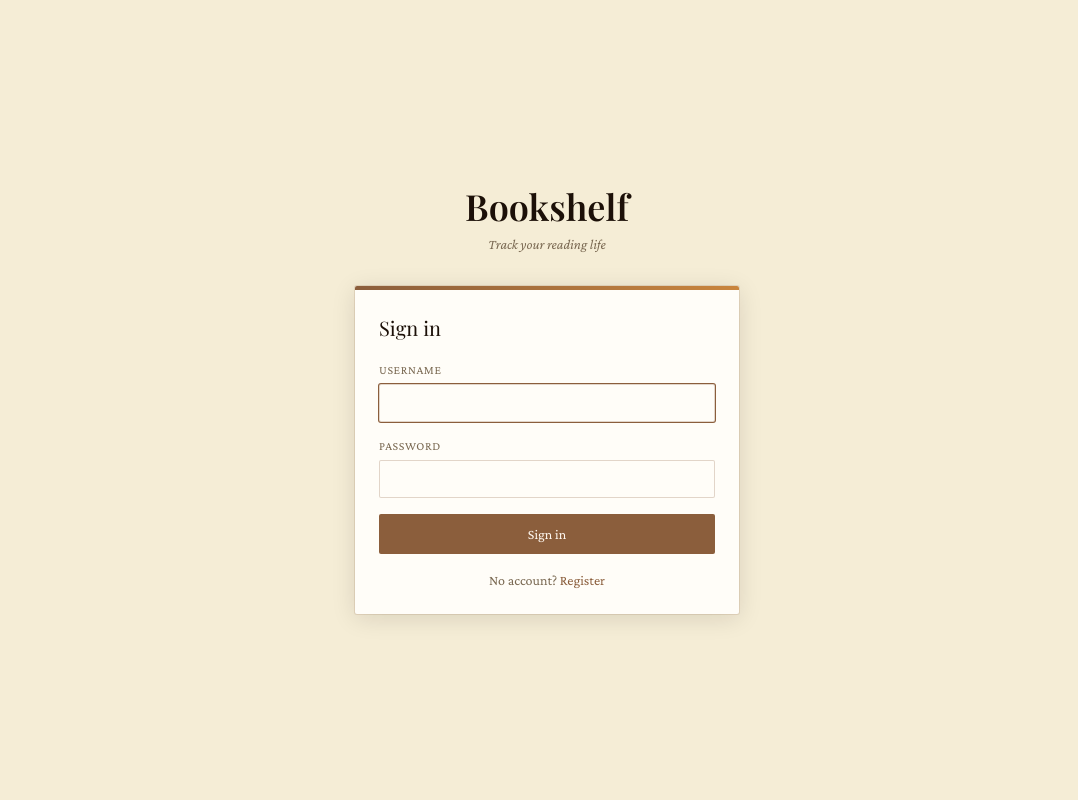
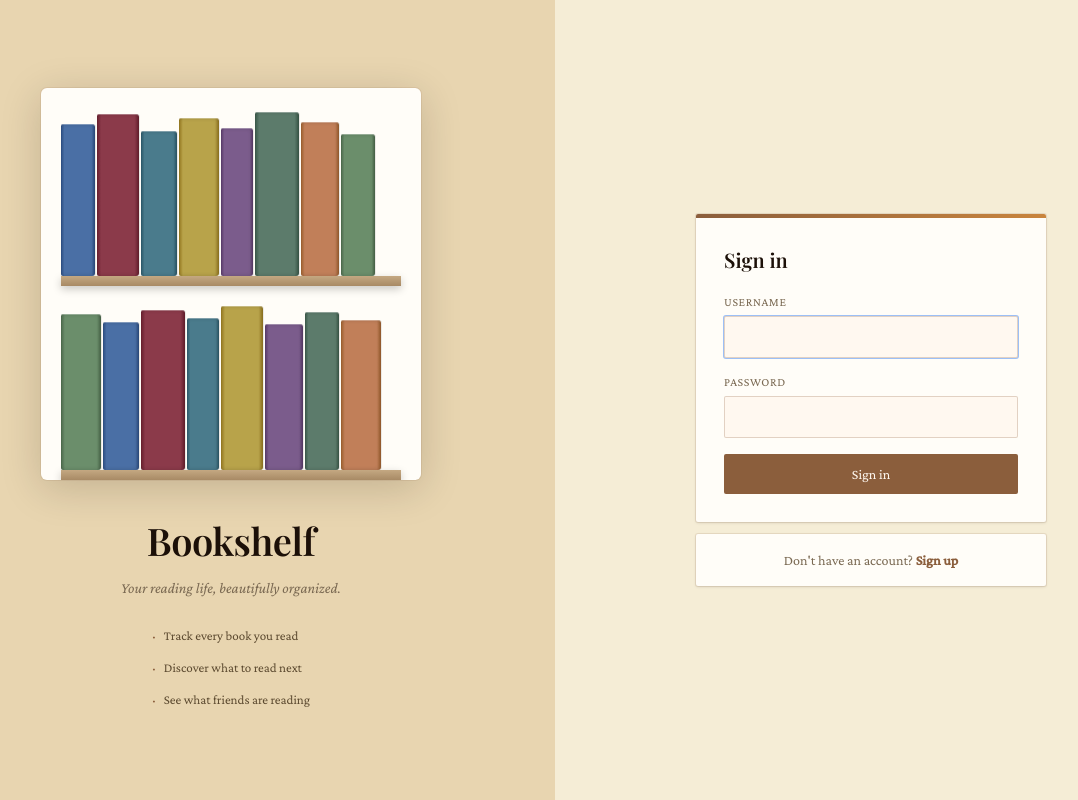
Before and after one commit to hadi-khir/what-are-you-reading, a React (Vite) app in the folder frontend/: page /login in a window 1280 px wide. Shown: the whole page, without its empty margins (93-1171 px from the left). Built offline with nearby package versions, Linux system fonts and the light colour scheme; a web font is replaced by a local one.

Commit message:
enhancements and bug fixes

```diff
--- /dev/null
+++ b/frontend/src/components/AuthShell.tsx
@@ -0,0 +1,165 @@
+const COLORS = [
+  { bg: "#C17F59", shade: "#A0622F" },
+  { bg: "#6B8E6B", shade: "#4D6B4D" },
+  { bg: "#4A6FA5", shade: "#2D4F85" },
+  { bg: "#8B3A4A", shade: "#6B2030" },
+  { bg: "#4A7B8C", shade: "#2D5B6C" },
+  { bg: "#B8A34A", shade: "#987A20" },
+  { bg: "#7B5C8C", shade: "#5B3C6C" },
+  { bg: "#5C7B6B", shade: "#3C5B4B" },
+];
+
+function hash(s: string): number {
+  let h = 0;
+  for (let i = 0; i < s.length; i++) h = (Math.imul(31, h) + s.charCodeAt(i)) | 0;
+  return Math.abs(h);
+}
+
+const ROW1 = [
+  { id: "r1a", w: 34, h: 152 },
+  { id: "r1b", w: 42, h: 162 },
+  { id: "r1c", w: 36, h: 145 },
+  { id: "r1d", w: 40, h: 158 },
+  { id: "r1e", w: 32, h: 148 },
+  { id: "r1f", w: 44, h: 164 },
+  { id: "r1g", w: 38, h: 154 },
+  { id: "r1h", w: 34, h: 142 },
+];
+
+const ROW2 = [
+  { id: "r2a", w: 40, h: 156 },
+  { id: "r2b", w: 36, h: 148 },
+  { id: "r2c", w: 44, h: 160 },
+  { id: "r2d", w: 32, h: 152 },
+  { id: "r2e", w: 42, h: 164 },
+  { id: "r2f", w: 38, h: 146 },
+  { id: "r2g", w: 34, h: 158 },
+  { id: "r2h", w: 40, h: 150 },
+];
+
+function SpineRow({ books }: { books: typeof ROW1 }) {
+  const maxH = Math.max(...books.map((b) => b.h));
+  return (
+    <div style={{ marginBottom: 0 }}>
+      <div className="flex items-end" style={{ height: maxH + 4, gap: 2 }}>
+        {books.map((book) => {
+          const h = hash(book.id);
+          const color = COLORS[h % COLORS.length];
+          return (
+            <div
+              key={book.id}
+              style={{
+                width: book.w,
+                height: book.h,
+                flexShrink: 0,
+                background: `linear-gradient(to right, ${color.shade} 0%, ${color.bg} 10%, ${color.bg} 90%, ${color.shade} 100%)`,
+                borderRadius: "2px 3px 3px 2px",
+                position: "relative",
+                boxShadow: "inset -1px 0 4px rgba(0,0,0,0.18), 1px 0 0 rgba(0,0,0,0.08)",
+              }}
+            >
+              <div
+                style={{
+                  position: "absolute",
+                  inset: 0,
+                  borderTop: "1px solid rgba(255,255,255,0.32)",
+                  borderRadius: "2px 3px 0 0",
+                }}
+              />
+            </div>
+          );
+        })}
+      </div>
+      {/* Shelf plank */}
+      <div
+        style={{
+          height: 10,
+          background: "linear-gradient(to bottom, #C4A882, #A88A65)",
+          boxShadow: "0 3px 8px rgba(0,0,0,0.22)",
+        }}
+      />
+    </div>
+  );
+}
+
+function DecorativeShelf() {
+  return (
+    <div
+      style={{
+        background: "#FFFDF8",
+        borderRadius: 6,
+        boxShadow: "0 8px 40px rgba(28,16,8,0.18), 0 0 0 1px rgba(139,94,60,0.1)",
+        padding: "20px 20px 0",
+        maxWidth: 380,
+        width: "100%",
+        overflow: "hidden",
+      }}
+    >
+      <div style={{ marginBottom: 16 }}>
+        <SpineRow books={ROW1} />
+      </div>
+      <SpineRow books={ROW2} />
+    </div>
+  );
+}
+
+export function AuthShell({ children }: { children: React.ReactNode }) {
+  return (
+    <div className="min-h-screen flex" style={{ background: "#F5EDD6" }}>
+      {/* Left decorative panel — desktop only */}
+      <div
+        className="hidden lg:flex flex-1 flex-col items-center justify-center gap-8 p-12"
+        style={{ background: "#E8D5B0" }}
+      >
+        <DecorativeShelf />
+
+        <div className="text-center" style={{ maxWidth: 360 }}>
+          <h1
+            className="font-display font-semibold"
+            style={{ fontSize: 38, color: "#1C1008", letterSpacing: "-0.5px", marginBottom: 8 }}
+          >
+            Bookshelf
+          </h1>
+          <p
+            className="font-ui italic"
+            style={{ color: "#7A6952", fontSize: 15, marginBottom: 24 }}
+          >
+            Your reading life, beautifully organized.
+          </p>
+          <ul className="space-y-2 text-left inline-block">
+            {[
+              "Track every book you read",
+              "Discover what to read next",
+              "See what friends are reading",
+            ].map((feat) => (
+              <li key={feat} className="flex items-center gap-2 font-ui" style={{ color: "#5C4A30", fontSize: 13 }}>
+                <span style={{ color: "#8B5E3C", fontSize: 16 }}>·</span>
+                {feat}
+              </li>
+            ))}
+          </ul>
+        </div>
+      </div>
+
+      {/* Right form panel */}
+      <div
+        className="flex flex-1 flex-col items-center justify-center p-6 lg:p-10"
+        style={{ minHeight: "100vh" }}
+      >
+        {/* Mobile-only wordmark */}
+        <div className="lg:hidden text-center mb-8">
+          <h1 className="font-display font-semibold text-ink" style={{ fontSize: 32 }}>
+            Bookshelf
+          </h1>
+          <p className="font-ui text-ink-muted text-sm italic mt-1">
+            Your reading life, beautifully organized.
+          </p>
+        </div>
+
+        <div className="w-full flex flex-col gap-3" style={{ maxWidth: 350 }}>
+          {children}
+        </div>
+      </div>
+    </div>
+  );
+}
--- a/frontend/src/components/BookSpine.tsx
+++ b/frontend/src/components/BookSpine.tsx
@@ -101,18 +101,16 @@ export function BookSpine({ userBook, onClick }: BookSpineProps) {
             {"★".repeat(rating)}
           </div>
         )}
-      </div>
 
         {/* Page-top highlight */}
         <div
-        className="absolute bottom-0 left-0 pointer-events-none"
+          className="absolute inset-0 pointer-events-none"
           style={{
-          width: width - 2,
-          height: height - 1,
             borderTop: "2px solid rgba(255,255,255,0.35)",
             borderRadius: "2px 4px 0 0",
           }}
         />
+      </div>
     </button>
   );
 }
--- a/frontend/src/pages/Login.tsx
+++ b/frontend/src/pages/Login.tsx
@@ -1,7 +1,15 @@
 import { useState } from "react";
 import { Link, useNavigate } from "react-router-dom";
+import { ApiError } from "../api/client";
 import { useAuth } from "../contexts/AuthContext";
-import { ApiError } from "../api/client";
+import { AuthShell } from "../components/AuthShell";
+
+const CARD_SHADOW = "0 1px 3px rgba(28,16,8,0.12), 0 0 0 1px rgba(139,94,60,0.12)";
+
+const inputStyle: React.CSSProperties = {
+  borderColor: "rgba(139,94,60,0.25)",
+  background: "#FFF8F0",
+};
 
 export function Login() {
   const { login } = useAuth();
@@ -26,28 +34,18 @@ export function Login() {
   };
 
   return (
-    <div
-      className="min-h-screen flex items-center justify-center p-4"
-      style={{ background: "#F5EDD6" }}
-    >
-      <div className="w-full max-w-sm">
-        {/* Logo */}
-        <div className="text-center mb-8">
-          <h1 className="font-display text-4xl font-semibold text-ink mb-2">Bookshelf</h1>
-          <p className="font-ui text-ink-muted text-sm italic">Track your reading life</p>
-        </div>
-
-        {/* Card */}
+    <AuthShell>
+      {/* Main form card */}
       <div
         className="rounded-sm overflow-hidden"
-          style={{
-            background: "#FFFDF8",
-            boxShadow: "0 4px 24px rgba(28,16,8,0.12), 0 0 0 1px rgba(139,94,60,0.15)",
-          }}
+        style={{ background: "#FFFDF8", boxShadow: CARD_SHADOW }}
       >
-          <div className="h-1" style={{ background: "linear-gradient(to right, #8B5E3C, #C9853E)" }} />
-          <div className="p-6">
-            <h2 className="font-display text-xl text-ink mb-5">Sign in</h2>
+        <div
+          className="h-1"
+          style={{ background: "linear-gradient(to right, #8B5E3C, #C9853E)" }}
+        />
+        <div className="p-7">
+          <h2 className="font-display text-xl font-semibold text-ink mb-5">Sign in</h2>
 
           {error && (
             <div className="mb-4 px-3 py-2 rounded-sm bg-red-50 border border-red-200 text-red-700 text-sm font-ui">
@@ -66,13 +64,11 @@ export function Login() {
                 onChange={(e) => setUsername(e.target.value)}
                 required
                 autoFocus
-                  className="w-full px-3 py-2 rounded-sm border font-ui text-ink text-sm bg-cream-50 focus:outline-none focus:ring-1 transition-shadow"
-                  style={{
-                    borderColor: "rgba(139,94,60,0.25)",
-                    ["--tw-ring-color" as string]: "#8B5E3C",
-                  }}
+                className="w-full px-3 py-2.5 rounded-sm border font-ui text-ink text-sm focus:outline-none focus:ring-1 transition-shadow"
+                style={inputStyle}
               />
             </div>
+
             <div>
               <label className="block font-ui text-xs text-ink-muted uppercase tracking-wider mb-1.5">
                 Password
@@ -82,8 +78,8 @@ export function Login() {
                 value={password}
                 onChange={(e) => setPassword(e.target.value)}
                 required
-                  className="w-full px-3 py-2 rounded-sm border font-ui text-ink text-sm bg-cream-50 focus:outline-none focus:ring-1 transition-shadow"
-                  style={{ borderColor: "rgba(139,94,60,0.25)" }}
+                className="w-full px-3 py-2.5 rounded-sm border font-ui text-ink text-sm focus:outline-none focus:ring-1 transition-shadow"
+                style={inputStyle}
               />
             </div>
 
@@ -91,21 +87,32 @@ export function Login() {
               type="submit"
               disabled={loading}
               className="w-full py-2.5 rounded-sm font-ui text-sm transition-opacity"
-                style={{ background: "#8B5E3C", color: "#FFF8F0", opacity: loading ? 0.7 : 1 }}
+              style={{
+                background: "#8B5E3C",
+                color: "#FFF8F0",
+                opacity: loading ? 0.65 : 1,
+              }}
             >
               {loading ? "Signing in…" : "Sign in"}
             </button>
           </form>
-
-            <p className="mt-4 text-center font-ui text-ink-muted text-sm">
-              No account?{" "}
-              <Link to="/register" className="text-wood hover:text-wood-dark transition-colors">
-                Register
-              </Link>
-            </p>
         </div>
       </div>
+
+      {/* Switch card */}
+      <div
+        className="rounded-sm py-4 text-center font-ui text-sm text-ink-muted"
+        style={{ background: "#FFFDF8", boxShadow: CARD_SHADOW }}
+      >
+        Don't have an account?{" "}
+        <Link
+          to="/register"
+          className="transition-colors"
+          style={{ color: "#8B5E3C", fontWeight: 600 }}
+        >
+          Sign up
+        </Link>
       </div>
-    </div>
+    </AuthShell>
   );
 }
--- a/frontend/src/pages/Register.tsx
+++ b/frontend/src/pages/Register.tsx
@@ -1,7 +1,15 @@
 import { useState } from "react";
 import { Link, useNavigate } from "react-router-dom";
+import { ApiError } from "../api/client";
 import { useAuth } from "../contexts/AuthContext";
-import { ApiError } from "../api/client";
+import { AuthShell } from "../components/AuthShell";
+
+const CARD_SHADOW = "0 1px 3px rgba(28,16,8,0.12), 0 0 0 1px rgba(139,94,60,0.12)";
+
+const inputStyle: React.CSSProperties = {
+  borderColor: "rgba(139,94,60,0.25)",
+  background: "#FFF8F0",
+};
 
 export function Register() {
   const { register } = useAuth();
@@ -27,26 +35,21 @@ export function Register() {
   };
 
   return (
-    <div
-      className="min-h-screen flex items-center justify-center p-4"
-      style={{ background: "#F5EDD6" }}
-    >
-      <div className="w-full max-w-sm">
-        <div className="text-center mb-8">
-          <h1 className="font-display text-4xl font-semibold text-ink mb-2">Bookshelf</h1>
-          <p className="font-ui text-ink-muted text-sm italic">Track your reading life</p>
-        </div>
-
+    <AuthShell>
+      {/* Main form card */}
       <div
         className="rounded-sm overflow-hidden"
-          style={{
-            background: "#FFFDF8",
-            boxShadow: "0 4px 24px rgba(28,16,8,0.12), 0 0 0 1px rgba(139,94,60,0.15)",
-          }}
+        style={{ background: "#FFFDF8", boxShadow: CARD_SHADOW }}
       >
-          <div className="h-1" style={{ background: "linear-gradient(to right, #8B5E3C, #C9853E)" }} />
-          <div className="p-6">
-            <h2 className="font-display text-xl text-ink mb-5">Create account</h2>
+        <div
+          className="h-1"
+          style={{ background: "linear-gradient(to right, #8B5E3C, #C9853E)" }}
+        />
+        <div className="p-7">
+          <h2 className="font-display text-xl font-semibold text-ink mb-1">Create account</h2>
+          <p className="font-ui text-xs text-ink-muted mb-5">
+            Start tracking your reading life.
+          </p>
 
           {error && (
             <div className="mb-4 px-3 py-2 rounded-sm bg-red-50 border border-red-200 text-red-700 text-sm font-ui">
@@ -68,11 +71,14 @@ export function Register() {
                 pattern="[a-zA-Z0-9_]+"
                 minLength={3}
                 maxLength={50}
-                  className="w-full px-3 py-2 rounded-sm border font-ui text-ink text-sm bg-cream-50 focus:outline-none focus:ring-1 transition-shadow"
-                  style={{ borderColor: "rgba(139,94,60,0.25)" }}
+                className="w-full px-3 py-2.5 rounded-sm border font-ui text-ink text-sm focus:outline-none focus:ring-1 transition-shadow"
+                style={inputStyle}
               />
-                <p className="mt-1 text-xs font-ui text-ink-muted/70">Letters, numbers, underscores only</p>
+              <p className="mt-1 text-xs font-ui" style={{ color: "#A89070" }}>
+                Letters, numbers, underscores only
+              </p>
             </div>
+
             <div>
               <label className="block font-ui text-xs text-ink-muted uppercase tracking-wider mb-1.5">
                 Email
@@ -82,10 +88,11 @@ export function Register() {
                 value={email}
                 onChange={(e) => setEmail(e.target.value)}
                 required
-                  className="w-full px-3 py-2 rounded-sm border font-ui text-ink text-sm bg-cream-50 focus:outline-none focus:ring-1 transition-shadow"
-                  style={{ borderColor: "rgba(139,94,60,0.25)" }}
+                className="w-full px-3 py-2.5 rounded-sm border font-ui text-ink text-sm focus:outline-none focus:ring-1 transition-shadow"
+                style={inputStyle}
               />
             </div>
+
             <div>
               <label className="block font-ui text-xs text-ink-muted uppercase tracking-wider mb-1.5">
                 Password
@@ -96,8 +103,8 @@ export function Register() {
                 onChange={(e) => setPassword(e.target.value)}
                 required
                 minLength={8}
-                  className="w-full px-3 py-2 rounded-sm border font-ui text-ink text-sm bg-cream-50 focus:outline-none focus:ring-1 transition-shadow"
-                  style={{ borderColor: "rgba(139,94,60,0.25)" }}
+                className="w-full px-3 py-2.5 rounded-sm border font-ui text-ink text-sm focus:outline-none focus:ring-1 transition-shadow"
+                style={inputStyle}
               />
             </div>
 
@@ -105,21 +112,32 @@ export function Register() {
               type="submit"
               disabled={loading}
               className="w-full py-2.5 rounded-sm font-ui text-sm transition-opacity"
-                style={{ background: "#8B5E3C", color: "#FFF8F0", opacity: loading ? 0.7 : 1 }}
+              style={{
+                background: "#8B5E3C",
+                color: "#FFF8F0",
+                opacity: loading ? 0.65 : 1,
+              }}
             >
               {loading ? "Creating account…" : "Create account"}
             </button>
           </form>
+        </div>
+      </div>
 
-            <p className="mt-4 text-center font-ui text-ink-muted text-sm">
+      {/* Switch card */}
+      <div
+        className="rounded-sm py-4 text-center font-ui text-sm text-ink-muted"
+        style={{ background: "#FFFDF8", boxShadow: CARD_SHADOW }}
+      >
         Already have an account?{" "}
-              <Link to="/login" className="text-wood hover:text-wood-dark transition-colors">
+        <Link
+          to="/login"
+          className="transition-colors"
+          style={{ color: "#8B5E3C", fontWeight: 600 }}
+        >
           Sign in
         </Link>
-            </p>
       </div>
-        </div>
-      </div>
-    </div>
+    </AuthShell>
   );
 }
```
Also changed, not shown: frontend/src/components/SearchModal.tsx (+108 -43 lines). Lines whose indentation alone changed are shown as unchanged.
